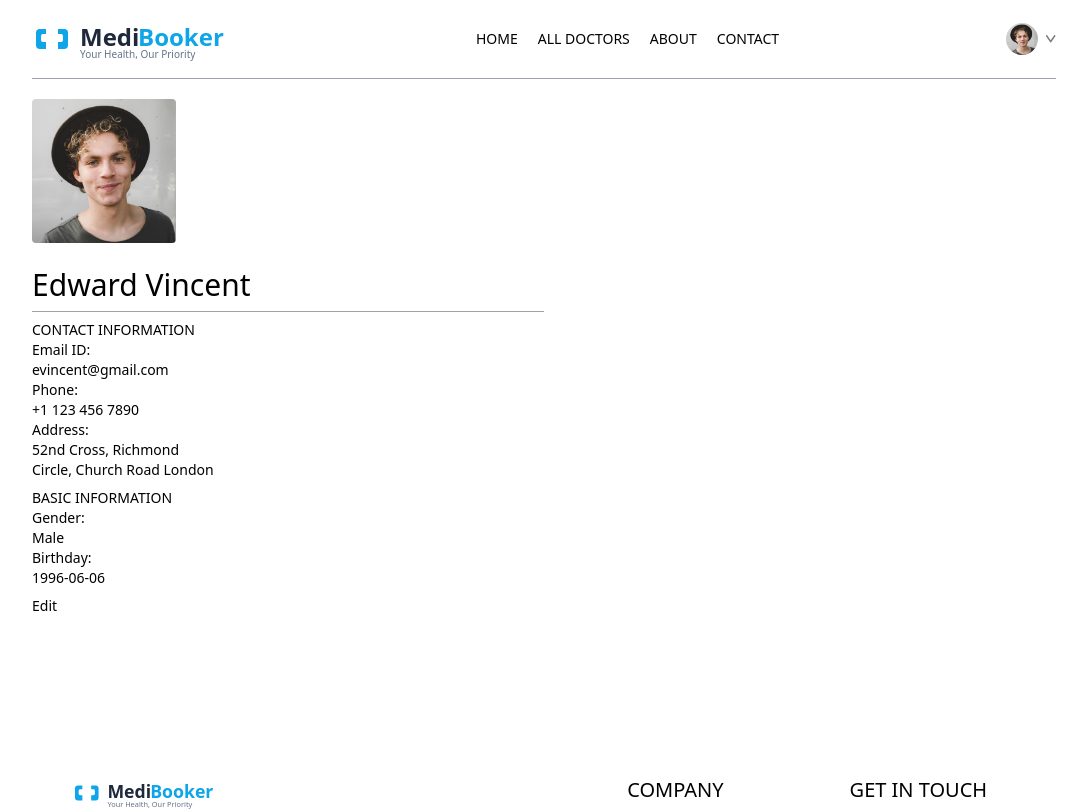
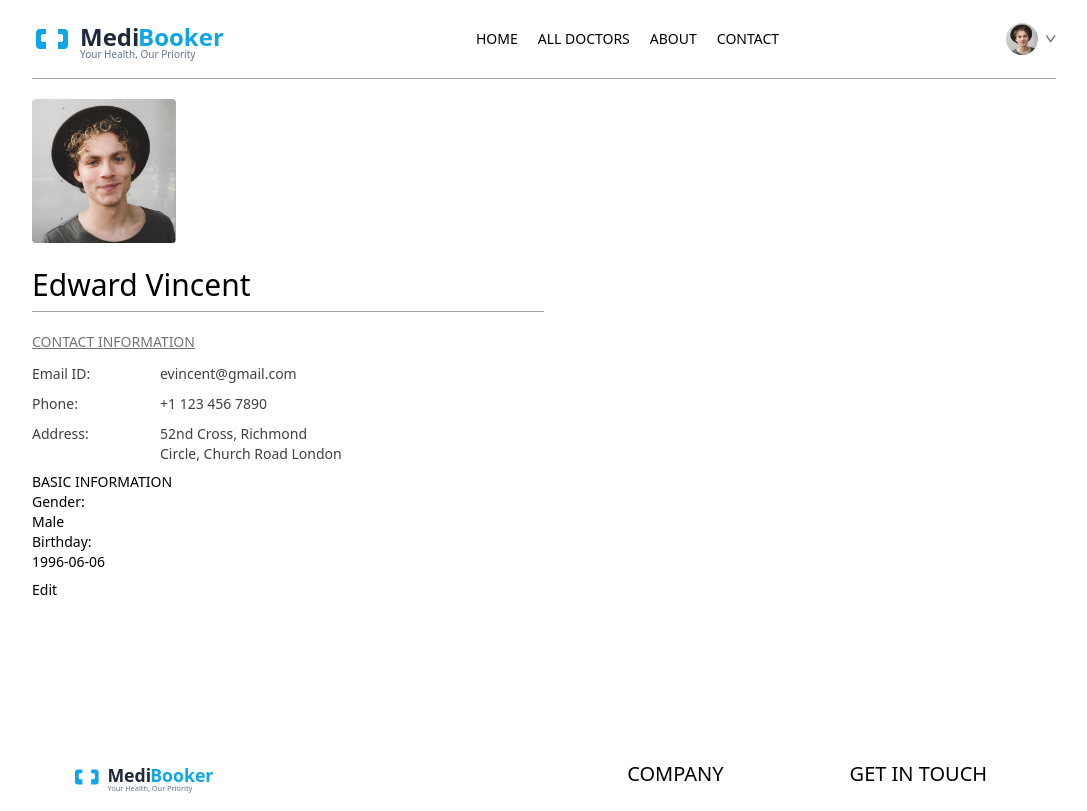
Before and after one commit to bnwah/MediBooker, a React (Vite) app: page /my-profile in a window 1280 px wide. Shown: the top 811 px of the page, without its empty margins (96-1183 px from the left). Built offline with nearby package versions, Linux system fonts and the light colour scheme.

Commit message:
Contact Info section CSS styles applied.

```diff
--- a/src/pages/MyProfile.jsx
+++ b/src/pages/MyProfile.jsx
@@ -32,8 +32,8 @@ const MyProfile = () => {
 
       <hr className='bg-zinc-400 h-[1px] border-none' /> {/* Horizontal line divider */}
       <div>
-        <p>CONTACT INFORMATION</p>
-        <div>
+        <p className='text-neutral-500 underline mt-3'>CONTACT INFORMATION</p>
+        <div className='grid grid-cols-[1fr_3fr] gap-y-2.5 mt-3 text-neutral-700'>
           <p>Email ID:</p>
           <p>{userData.email}</p>
           <p>Phone:</p>
```
